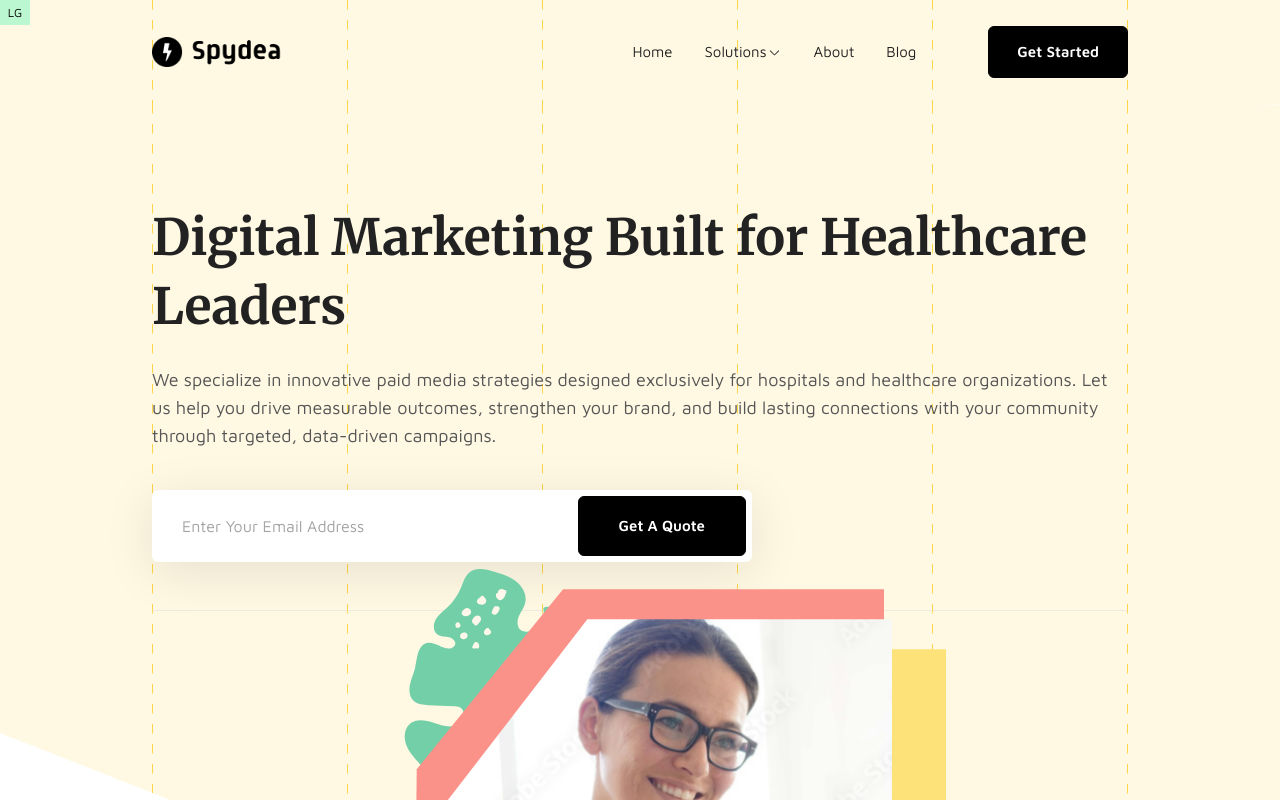
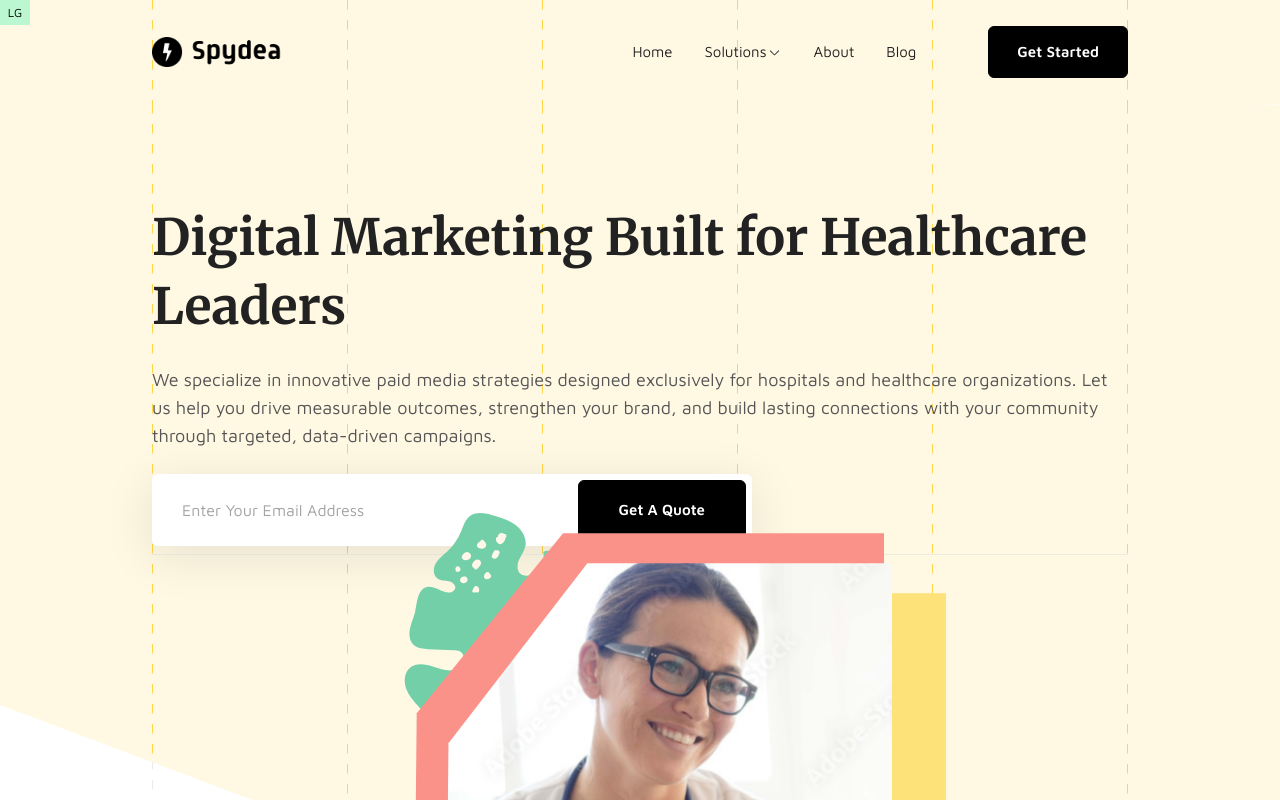
Before and after one commit to rzemanuel/citizenmedia, a Next.js app: page / in a window 1280 px wide. Shown: the top 800 px of the page. Built offline with nearby package versions, Linux system fonts and the light colour scheme; what tailwind-bootstrap-grid would draw is missing.

Commit message:
working cta email redirect

```diff
--- a/src/app/(main)/contact/ContactForm.tsx
+++ b/src/app/(main)/contact/ContactForm.tsx
@@ -3,6 +3,7 @@
 import { Formik, Form, Field, ErrorMessage, FormikHelpers } from "formik";
 import * as Yup from "yup";
 import { useState } from "react";
+import { useEmail } from '@/context/EmailContext';
 
 interface FormValues {
   fname: string;
@@ -20,16 +21,17 @@ const contactSchema = Yup.object().shape({
   message: Yup.string()
 });
 
-const initialValues: FormValues = {
-  fname: "",
-  lname: "",
-  email: "",
-  purpose: "0",
-  message: ""
-};
+const ContactForm = () => {
+  const { email } = useEmail();
+  const [formStatus, setFormStatus] = useState<{ success?: boolean; error?: string }>({});
 
-const ContactForm = () => {
-  const [formStatus, setFormStatus] = useState<{ success?: boolean; error?: string }>({});
+  const initialValues: FormValues = {
+    fname: "",
+    lname: "",
+    email: email || "",
+    purpose: "0",
+    message: ""
+  };
 
   const handleSubmit = async (
     values: FormValues,
--- a/src/app/(main)/page.tsx
+++ b/src/app/(main)/page.tsx
@@ -13,6 +13,7 @@ import BannerShape2 from "../../shapes/banner-s-2";
 import FeatureShape1 from "../../shapes/feature-s-1";
 import FeatureShape2 from "../../shapes/feature-s-2";
 import { BarChart3, Search, Share2, ArrowRight } from 'lucide-react';
+import EmailQuoteForm from "../../components/EmailQuoteForm";
 
 
 interface Banner {
@@ -71,16 +72,7 @@ const Home = () => {
              <p className="mb-6 text-lg"
                 dangerouslySetInnerHTML={markdownify(banner.content ?? "")}
              />
-             <form className="my-10 flex w-full max-w-[600px] flex-col justify-between rounded-md bg-white p-[6px] shadow-md sm:flex-row">
-               <input
-                 type="search"
-                 className="w-full border-0 bg-transparent p-4 pl-6 text-center text-base placeholder:text-neutral-400 focus:border-0 focus:ring-0 sm:text-left"
-                 placeholder="Enter Your Email Address"
-               />
-               <button type="submit" className="btn btn-primary btn-md">
-                 Get A Quote
-               </button>
-             </form>
+             <EmailQuoteForm />
              <div className="py-2">
                <hr className="h-[1px] border-0 border-b border-border/50 bg-transparent" />
              </div>
--- a/src/app/layout.tsx
+++ b/src/app/layout.tsx
@@ -4,6 +4,7 @@ import TwSizeIndicator from "@/helpers/TwSizeIndicator";
 import Providers from "@/partials/Providers";
 import "@/styles/main.scss";
 import "aos/dist/aos.css";
+import { EmailProvider } from '@/context/EmailContext';
 
 export default function RootLayout({
   children,
@@ -43,9 +44,11 @@ export default function RootLayout({
       </head>
       <body suppressHydrationWarning={true}>
         <TwSizeIndicator />
-        <Providers>
-          {children}
-        </Providers>
+        <EmailProvider>
+          <Providers>
+            {children}
+          </Providers>
+        </EmailProvider>
       </body>
     </html>
   );
--- /dev/null
+++ b/src/components/EmailQuoteForm.tsx
@@ -0,0 +1,40 @@
+'use client';
+
+import { FormEvent, useState } from 'react';
+import { useRouter } from 'next/navigation';
+import { useEmail } from '@/context/EmailContext';
+
+const EmailQuoteForm = () => {
+  const router = useRouter();
+  const { setEmail } = useEmail();
+  const [emailInput, setEmailInput] = useState('');
+
+  const handleSubmit = (e: FormEvent) => {
+    e.preventDefault();
+    if (emailInput) {
+      setEmail(emailInput);
+      router.push('/contact');
+    }
+  };
+
+  return (
+    <form
+      onSubmit={handleSubmit}
+      className="my-10 flex w-full max-w-[600px] flex-col justify-between rounded-md bg-white p-[6px] shadow-md sm:flex-row"
+    >
+      <input
+        type="email"
+        className="w-full border-0 bg-transparent p-4 pl-6 text-center text-base placeholder:text-neutral-400 focus:border-0 focus:ring-0 sm:text-left"
+        placeholder="Enter Your Email Address"
+        value={emailInput}
+        onChange={(e) => setEmailInput(e.target.value)}
+        required
+      />
+      <button type="submit" className="btn btn-primary btn-md">
+        Get A Quote
+      </button>
+    </form>
+  );
+};
+
+export default EmailQuoteForm;
--- /dev/null
+++ b/src/context/EmailContext.tsx
@@ -0,0 +1,28 @@
+'use client';
+
+import { createContext, useContext, useState, ReactNode } from 'react';
+
+interface EmailContextType {
+  email: string;
+  setEmail: (email: string) => void;
+}
+
+const EmailContext = createContext<EmailContextType | undefined>(undefined);
+
+export function EmailProvider({ children }: { children: ReactNode }) {
+  const [email, setEmail] = useState('');
+
+  return (
+    <EmailContext.Provider value={{ email, setEmail }}>
+      {children}
+    </EmailContext.Provider>
+  );
+}
+
+export function useEmail() {
+  const context = useContext(EmailContext);
+  if (context === undefined) {
+    throw new Error('useEmail must be used within an EmailProvider');
+  }
+  return context;
+}
```
